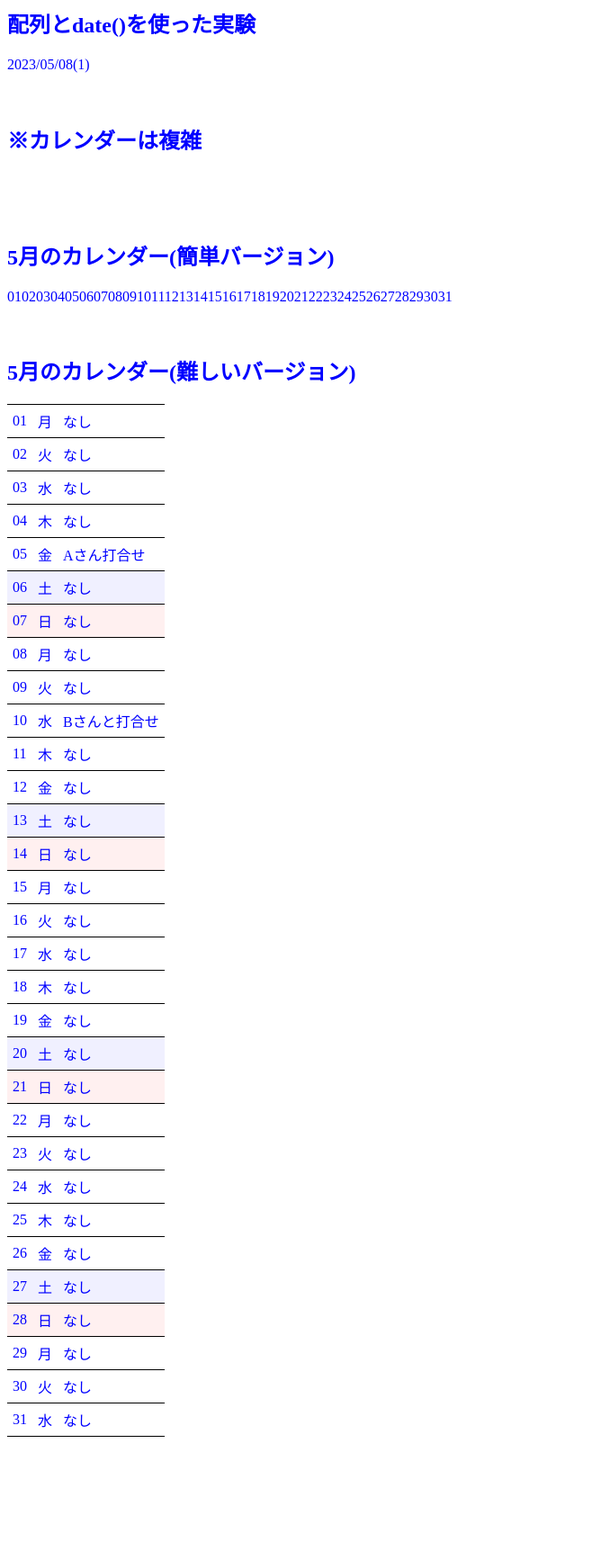
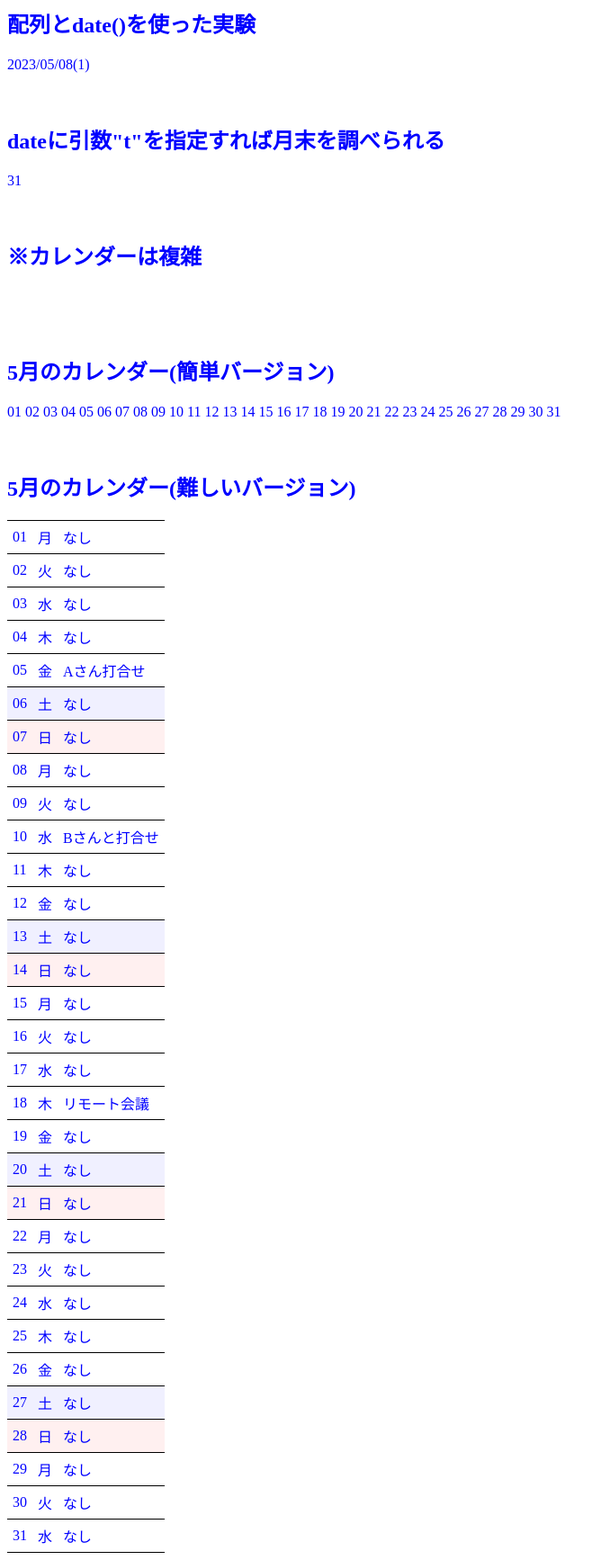
Before and after one commit to tcw-work/php_learning_new, a PHP site: page / in a window 1280 px wide. Shown: the whole page at 90% size, without its empty margins (0-678 px from the left). Before the commit the page ends 1597 px from the top, so only its background shows below. Run offline with PHP 8.4, Linux system fonts and the light colour scheme.

Commit message:
カレンダー追加コミット

```diff
--- a/basic/kansu/Calendar/index.php
+++ b/basic/kansu/Calendar/index.php
@@ -2,11 +2,19 @@
 <?php
 $list = array(0=>"red", 6=>"green"); //日曜日なら=0なのでグレイ、土曜日なら=6でブルー（今回は1～5は下記でその他という扱いになる）
 $w = intval(date("w"));//date関数に"w"を引数として入れると、現在の曜日を1～6で取得（日曜は0、月曜は1...）
-$color = isset($list[$w]) ? $list[$w] : "blue"; //ifの代わりに三項演算子（条件式 ? 式1 : 式2）。
+$color = isset($list[$w]) ? $list[$w] : "blue"; //ifの代わりに三項演算子（条件式 ? 式1 : 式2）。配列の要素に値があるか否かで処理できるテクニック
 //↑$list[]で配列の中にアクセス。$wには曜日別の番号をdate()で取得しているので、その番号が連想配列の中の番号とマッチしたものが=色が$colorに入る。当てはまらなければ白色。
 echo "<body style='color:$color;'>";
 echo date("Y/m/d(1)");
 echo "</body>";
+?>
+<br><br><br>
+
+
+<h2>dateに引数"t"を指定すれば月末を調べられる</h2>
+<?php
+$mastu = strtotime("2023-5-14");
+echo date("t", $mastu);
 ?>
 <br><br><br>
 
@@ -28,7 +36,7 @@ for(;;) {//for(;;) は括弧の中を無限ループする。従来のfor($s_d=1
 	$s_d = date("d", $s_cur);//$s_curで出した2023年5月のタイムスタンプがdate()の第一引数"d"（日）によって「01」に変換(その為にforで31まで無限ループさせてる)
 	$s_cur += 24*60*60;//forの外側で書いたタイムスタンプを一日進める（2023-05-01 00:00:00）のタイムスタンプへとして生成。先ほどの$s_cur_moon = intval(date("m", $s_cur));は5月のタイムスタンプへとなる
 	if ($s_cur_moon > $s_moon) break;//もしdate関数で取り出した$s_cur_moonの小数点切り捨てられた数字の月（5）が$s_moon（5）を超えるまで続く
-	echo $s_d;
+	echo $s_d."\n";
 }
 ?>
 
@@ -40,7 +48,7 @@ for(;;) {//for(;;) は括弧の中を無限ループする。従来のfor($s_d=1
 <h2>5月のカレンダー(難しいバージョン)</h2>
 <?php
 showStyleTag();//ヒアドキュメントでstyleを書いた関数（後に記述）
-$yotei = array(5=>"Aさん打合せ", 10=>"Bさんと打合せ"); //5と10の日付に予定を設定
+$yotei = array(5=>"Aさん打合せ", 10=>"Bさんと打合せ", 18=>"リモート会議"); //5と10の日付に予定を設定
 showCalendar(2023,5, $yotei);//下記の自作showCalendar()関数を呼び出し。第1、2、3引数に入れる値も設定。
 
 function showCalendar($year, $mon, $yotei) {//実行時に引数の値を入れると、下記の中身の値も変わる
@@ -69,12 +77,12 @@ function showCalendar($year, $mon, $yotei) {//実行時に引数の値を入れ
 	echo "</table>";
 }
 
-function showStyleTag() {//cssをヒアドキュメントで表示
+function showStyleTag() {//cssをヒアドキュメントで定義
 	echo <<<_STYLE_
 	<style>
 	table { border-top: solid 1px black; border-collapse: collapse; border-spacing: 0; }
 	td { border-bottom: solid 1px black; padding: 6px; margin: 0; }
-</style>
-_STYLE_;
+	</style>
+	_STYLE_;
 }
 ?>
--- a/忘れそうなやつ.txt
+++ b/忘れそうなやつ.txt
@@ -27,3 +27,6 @@ echo "<td>{$price}円</td>";とecho "<td>$price円</td>";はどちらでも文
 配列の先頭に新たな配列を入れる
 array_unshift($c ,50, 51, 52);//既存の配列の先頭に新たな配列を加える関数
 末尾に入れたい場合は、array_push()
+
+三項演算子（条件式 ? 式1 : 式2）。配列の要素に値があるか否かで処理できるテクニック
+→ifよりもスッキリ書くことができる
```
